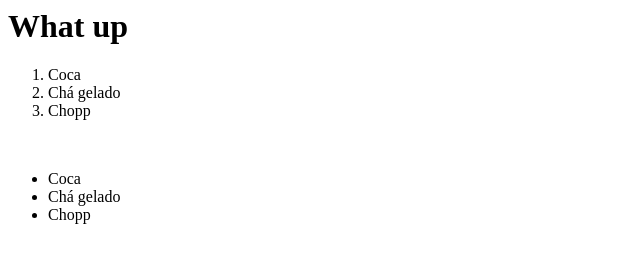
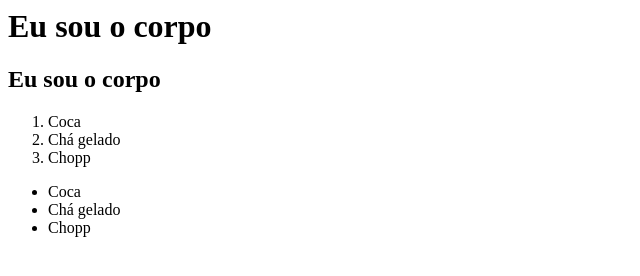
Before and after one commit to RicardoCunha42/devweek.github.io, a plain HTML site: page index.html in a window 1280 px wide. Shown: the whole page, without its empty margins (0-640 px from the left). Drawn offline with Linux system fonts and the light colour scheme.

Commit message:
Update index.html

```diff
--- a/index.html
+++ b/index.html
@@ -1,23 +1,21 @@
 <html>
     <head>
         <title>
-            Hello world
+            Olá, eu sou a cabeça
         </title>
     </head>
     <body>
-        <h1>What up</h1>
+        <h1>Eu sou o corpo</h1>
+        <h2>Eu sou o corpo</h2>
     </body>
     <ol>
         <li>Coca</li>
         <li>Chá gelado</li>
         <li>Chopp</li>
     </ol>
-    <br>
     <ul>
         <li>Coca</li>
         <li>Chá gelado</li>
         <li>Chopp</li>
     </ul>
-
-
 </html>
```
